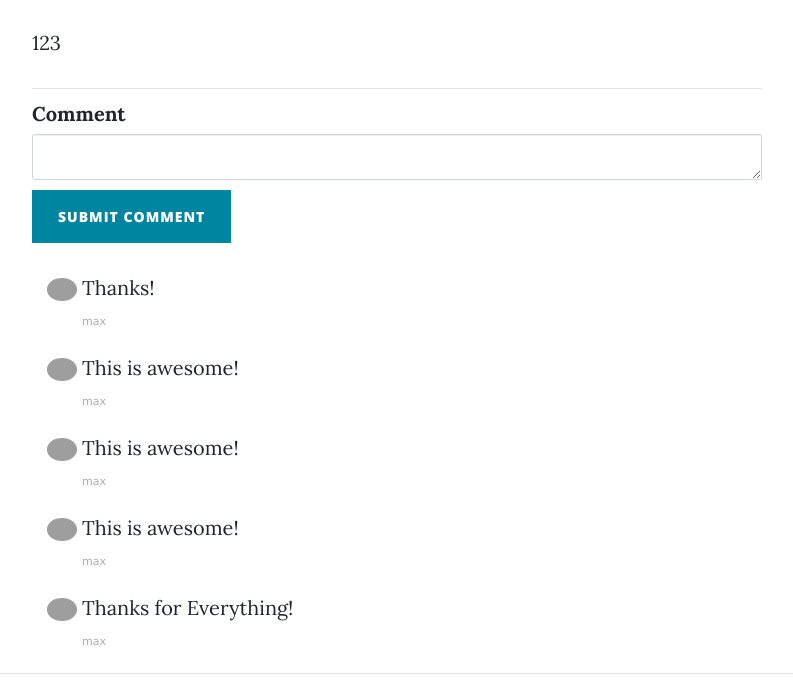
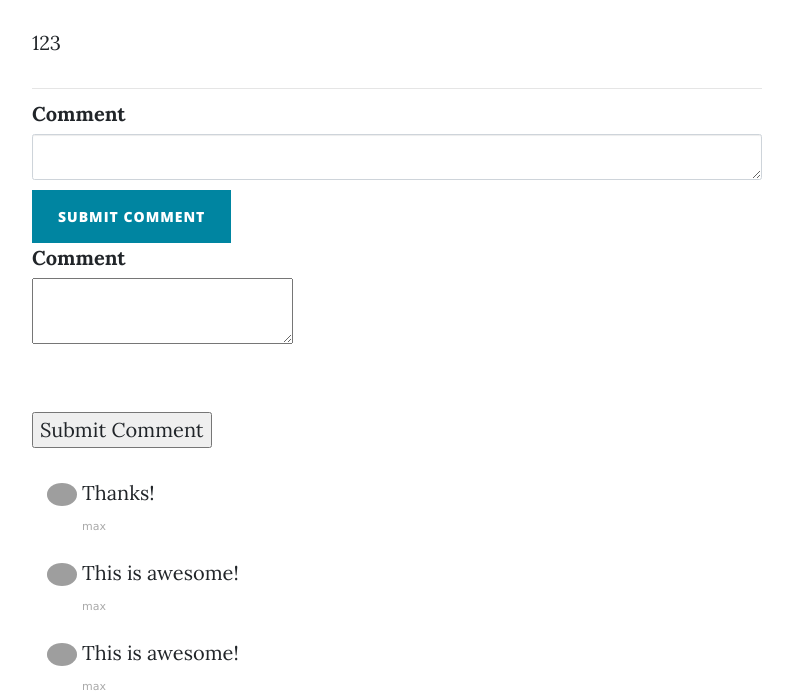
Before and after one commit to SpaceDA/first-blog, a Flask app: page /post/1 in a window 1280 px wide. Shown: the part 613-1305 px from the top of the page, without its empty margins (243-1036 px from the left). Run offline with Flask 2, Linux system fonts and the light colour scheme; data comes from the database, SQL or seed files in the repository; both versions use the stored data as it was after the commit; some libraries are stand-ins or nearby versions; grey boxes are pictures that could not be loaded.

Commit message:
debug adding code snippet functionality

```diff
--- a/main.py
+++ b/main.py
@@ -14,7 +14,8 @@ from datetime import datetime
 
 
 app = Flask(__name__)
-app.config['SECRET_KEY'] = os.environ.get("SECRET_KEY")
+# app.config['SECRET_KEY'] = os.environ.get("SECRET_KEY")
+app.config['SECRET_KEY'] = '1234'
 app.config['CKEDITOR_ENABLE_CODESNIPPET'] = True
 ckeditor = CKEditor(app)
 Bootstrap(app)
@@ -236,4 +237,4 @@ def delete_post(post_id):
 
 
 if __name__ == "__main__":
-    app.run(host='0.0.0.0', port=5000)
+    app.run(host='localhost', port=7000)
--- a/templates/header.html
+++ b/templates/header.html
@@ -2,7 +2,7 @@
 <html lang="en">
 
 <head>
-
+  {{ ckeditor.load_code_theme() }}
   <meta charset="utf-8">
   <meta name="viewport" content="width=device-width, initial-scale=1, shrink-to-fit=no">
   <meta name="description" content="">
--- a/templates/make-post.html
+++ b/templates/make-post.html
@@ -35,6 +35,8 @@
       </div>
     </div>
   </div>
+{{ ckeditor.load() }}
+{{ ckeditor.config(name='body') }}
 
 {% include "footer.html" %}
 <script>
--- a/templates/post.html
+++ b/templates/post.html
@@ -43,6 +43,14 @@
                 {{ ckeditor.config(name='comment_text') }}
                 {{ wtf.quick_form(form, novalidate=True, button_map={"submit": "primary"}) }}
 
+                <form method="post">
+			{{ form.csrf_token }}
+			{{ form.comment.label }}<br>
+			{{ form.comment }}<br><br>
+			<br>
+			{{ form.submit }}
+		</form>
+
 
                 <div class="col-lg-8 col-md-10 mx-auto comment">
                     {% for comment in post.comments: %}
```
Also changed, not shown: blog.db, forms.py (line endings or trailing spaces).
